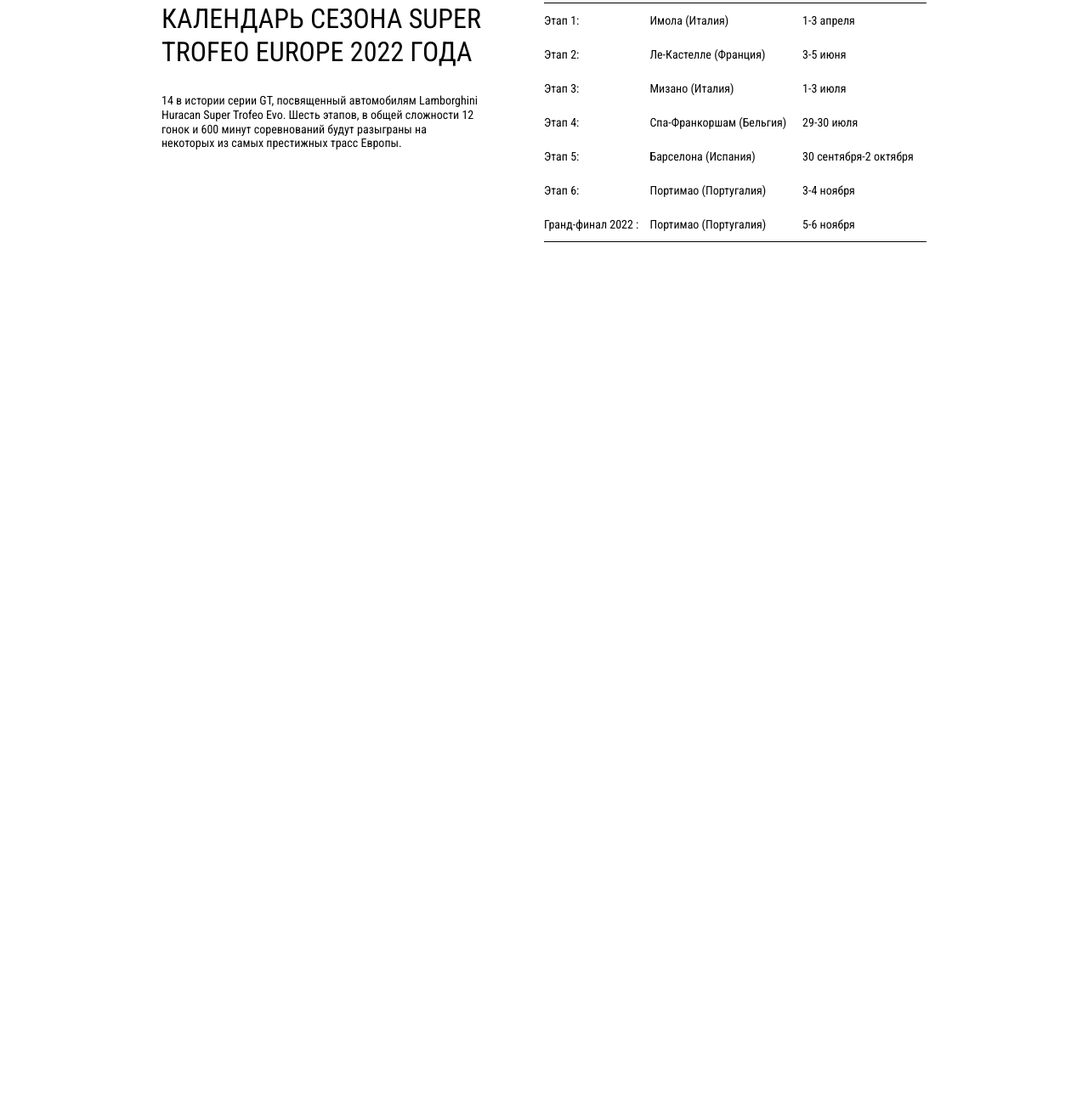
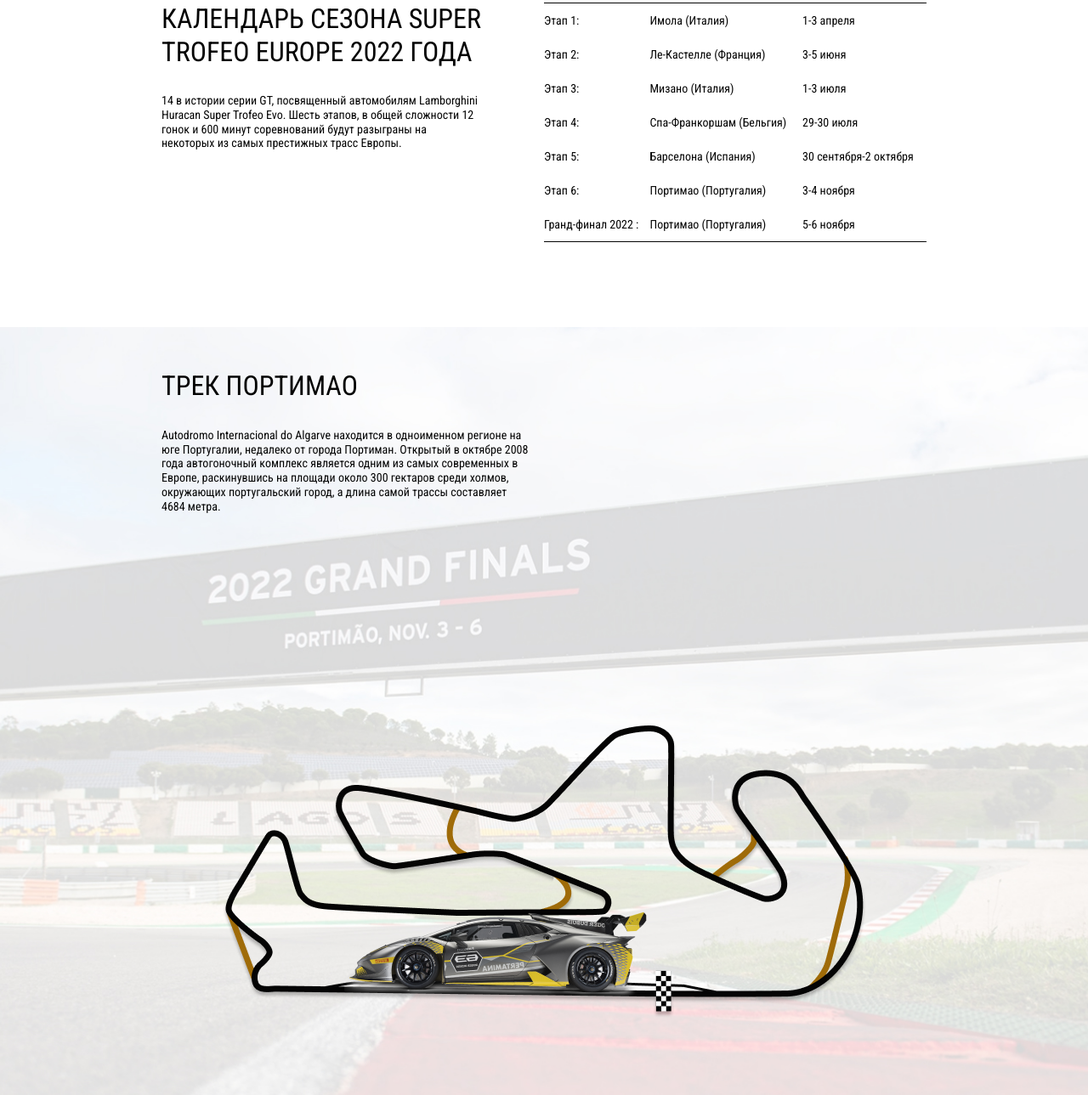
Before and after one commit to SnowFox-95/Lamborgini, a plain HTML site: page index.html in a window 1280 px wide. Shown: the part 2059-3348 px from the top of the page at 85% size. Before the commit the page ends 2444 px from the top, so only its background shows below. Drawn offline with Linux system fonts and the light colour scheme.

Commit message:
sect3_track

```diff
--- a/css/style.css
+++ b/css/style.css
@@ -182,3 +182,36 @@ body {
 .info__table tr {
   line-height: 40px;
 }
+
+.track {
+  padding-bottom: 90px;
+  background-image: url(../images/track_bg.jpg);
+  background-position: center;
+  background-repeat: no-repeat;
+  background-size: cover;
+}
+
+/*
+.track__inner {
+  display: flex;
+  flex-direction: column;
+  min-height: 100vh;
+}
+*/
+
+.track__title {
+  font-size: 32px;
+  font-weight: 300;
+  padding-top: 50px;
+  padding-bottom: 30px;
+}
+
+.track__text {
+  max-width: 435px;
+}
+
+.track__img {
+margin: 0 auto;
+display: block;
+margin-top: 250px;
+}
--- a/index.html
+++ b/index.html
@@ -162,6 +162,22 @@
           </div>
         </div>
       </section>
+      <section class="track">
+        <!--<div class="track__inner"> -->
+        <div class="container">
+          <h3 class="track__title">ТРЕК ПОРТИМАО</h3>
+          <p class="track__text">
+            Autodromo Internacional do Algarve находится в одноименном регионе
+            на юге Португалии, недалеко от города Портиман. Открытый в октябре
+            2008 года автогоночный комплекс является одним из самых современных
+            в Европе, раскинувшись на площади около 300 гектаров среди холмов,
+            окружающих португальский город, а длина самой трассы составляет 4684
+            метра.
+          </p>
+          <img src="images/track.png" alt="" class="track__img" />
+        </div>
+        <!--</div> -->
+      </section>
     </main>
     <script src="js/main.js"></script>
   </body>
```
Also changed, not shown: images/track.png (added), images/track_bg.jpg (added).
